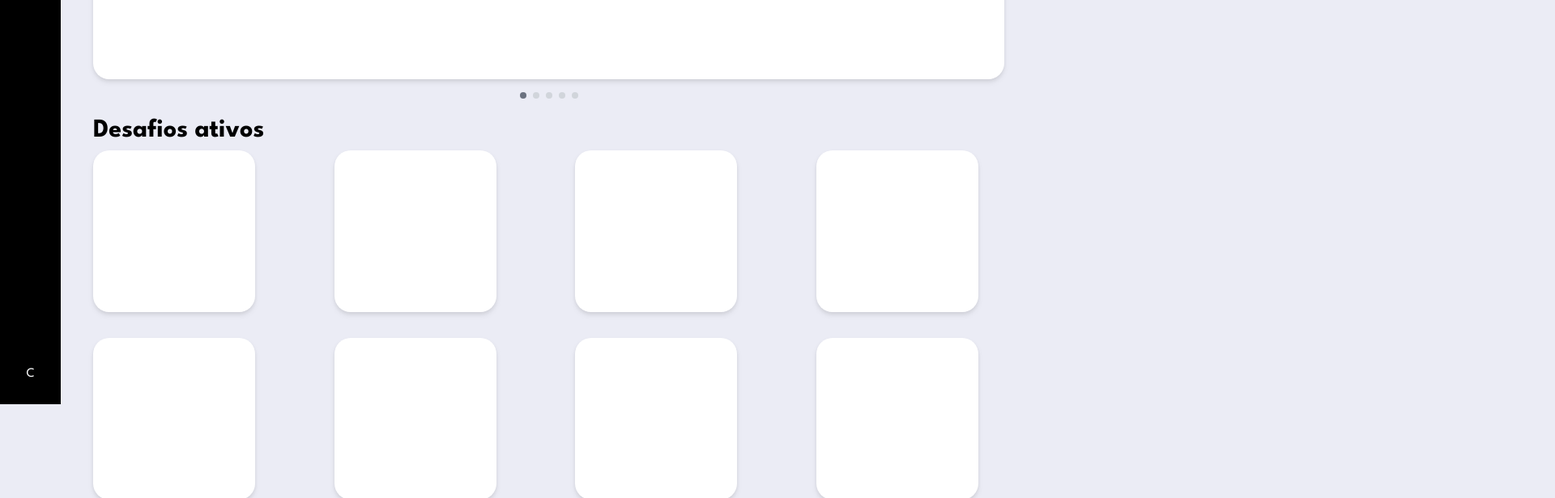
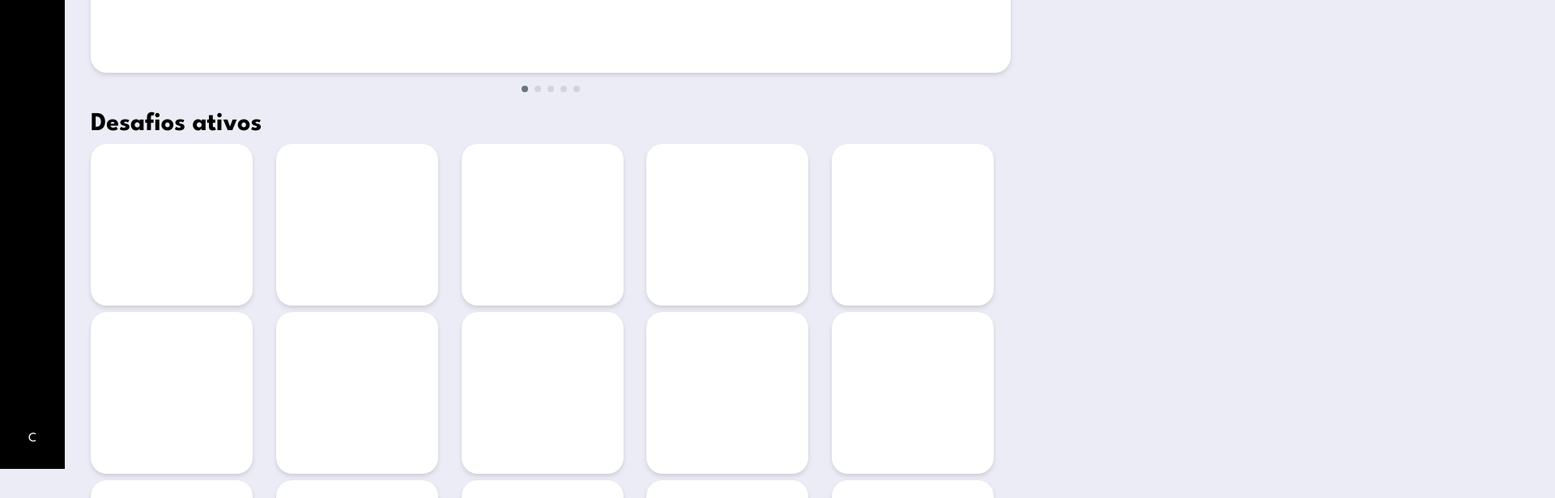
Before and after one commit to chapadinhos/chapadinhos-front, a Next.js app: page /dashboard in a window 1280 px wide. Shown: the part 300-916 px from the top of the page at 81% size, 1920 px wide, since content can reach past the window. Built offline with nearby package versions, Linux system fonts and the light colour scheme.

Commit message:
chore: adjusted grid

```diff
--- a/src/app/dashboard/layout.tsx
+++ /dev/null
@@ -1,7 +0,0 @@
-export default function Layout({
-  children,
-}: Readonly<{
-  children: React.ReactNode;
-}>) {
-  return <div className="pl-[75px]">{children}</div>;
-}
--- a/src/app/dashboard/page.tsx
+++ b/src/app/dashboard/page.tsx
@@ -1,6 +1,7 @@
 export default function Page() {
   return (
-    <div className="p-10">
+    <div className="p-8">
+      <div>
         <h4 className="text-h4 font-bold">Convites</h4>
         <div className="h-[230px] w-full rounded-[20px] bg-white drop-shadow-md"></div>
         <div className="flex w-full place-content-center">
@@ -10,23 +11,17 @@ export default function Page() {
           <div className="mx-1 my-4 h-2 w-2 rounded-full bg-gray-300"></div>
           <div className="mx-1 my-4 h-2 w-2 rounded-full bg-gray-300"></div>
         </div>
-
-      <h4 className="text-h4 font-bold">Desafios ativos</h4>
-      {/* flex */}
-      <div className="-mx-4 flex w-full flex-wrap justify-between gap-y-8">
-        <div className="mx-4 h-[200px] w-[200px] rounded-[20px] bg-white drop-shadow-md"></div>
-        <div className="mx-4 h-[200px] w-[200px] rounded-[20px] bg-white drop-shadow-md"></div>
-        <div className="mx-4 h-[200px] w-[200px] rounded-[20px] bg-white drop-shadow-md"></div>
-        <div className="mx-4 h-[200px] w-[200px] rounded-[20px] bg-white drop-shadow-md"></div>
-        <div className="mx-4 h-[200px] w-[200px] rounded-[20px] bg-white drop-shadow-md"></div>
-        <div className="mx-4 h-[200px] w-[200px] rounded-[20px] bg-white drop-shadow-md"></div>
-        <div className="mx-4 h-[200px] w-[200px] rounded-[20px] bg-white drop-shadow-md"></div>
-        <div className="mx-4 h-[200px] w-[200px] rounded-[20px] bg-white drop-shadow-md"></div>
       </div>
 
-      {/* grid */}
       <div className="w-full">
-        <div className="grid-cols-auto-fill-200 grid grid-flow-col gap-8">
+        <h4 className="text-h4 font-bold">Desafios ativos</h4>
+        <div className="grid gap-2 grid-cols-auto-fit-200">
+            <div className="h-[200px] w-[200px] rounded-[20px] bg-white drop-shadow-md"></div>
+            <div className="h-[200px] w-[200px] rounded-[20px] bg-white drop-shadow-md"></div>
+            <div className="h-[200px] w-[200px] rounded-[20px] bg-white drop-shadow-md"></div>
+            <div className="h-[200px] w-[200px] rounded-[20px] bg-white drop-shadow-md"></div>
+            <div className="h-[200px] w-[200px] rounded-[20px] bg-white drop-shadow-md"></div>
+            <div className="h-[200px] w-[200px] rounded-[20px] bg-white drop-shadow-md"></div>
             <div className="h-[200px] w-[200px] rounded-[20px] bg-white drop-shadow-md"></div>
             <div className="h-[200px] w-[200px] rounded-[20px] bg-white drop-shadow-md"></div>
             <div className="h-[200px] w-[200px] rounded-[20px] bg-white drop-shadow-md"></div>
--- a/src/app/layout.tsx
+++ b/src/app/layout.tsx
@@ -18,10 +18,14 @@ export default function RootLayout({
 }>) {
   return (
     <html lang="en">
-      <body className={leagueSpartan.className}>
+      <body className={`${leagueSpartan.className} h-screen`}>
+        <div className="grid grid-rows-[80px_1fr]">
         <Header />
-        <SideMenu />
-        <div className="h-screen pt-[80px]">{children}</div>
+        <div className="grid grid-cols-[80px_1fr]">
+          <SideMenu />
+          <div className="h-screen">{children}</div>
+        </div>
+        </div>
       </body>
     </html>
   );
--- a/src/components/Header.tsx
+++ b/src/components/Header.tsx
@@ -16,7 +16,7 @@ export default function Header(props: any) {
 
   if (loggedHeaderVisibility) {
     return (
-      <div className="fixed z-[999] flex h-[80px] w-full content-center justify-between bg-white">
+      <div className="flex h-20 items-center justify-between bg-white">
         <div className="ml-10 mt-2">
           <Logo />
         </div>
--- a/src/components/SideMenu.tsx
+++ b/src/components/SideMenu.tsx
@@ -16,9 +16,8 @@ const SideMenu = (props: any) => {
   function renderizaSideMenu() {
     if (sideMenuVisibility) {
       return (
-        <div className="fixed z-[998] h-screen flex-row pt-[80px]">
-          <div className="h-full w-[75px] flex-none">
-            <div className="flex h-full flex-col bg-black">
+          <div className="h-full">
+            <div className="flex h-screen flex-col bg-black">
               <Link
                 href="/dashboard"
                 className="grid h-[75px] place-content-center text-gray-50 hover:bg-gray-800"
@@ -46,7 +45,6 @@ const SideMenu = (props: any) => {
               </Link>
             </div>
           </div>
-        </div>
       );
     }
     return;
```
Lines whose indentation alone changed are shown as unchanged.
